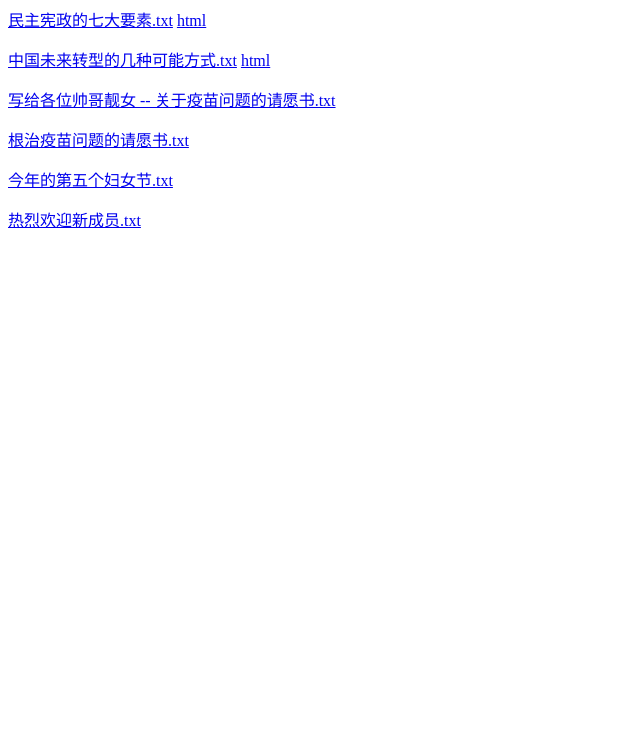
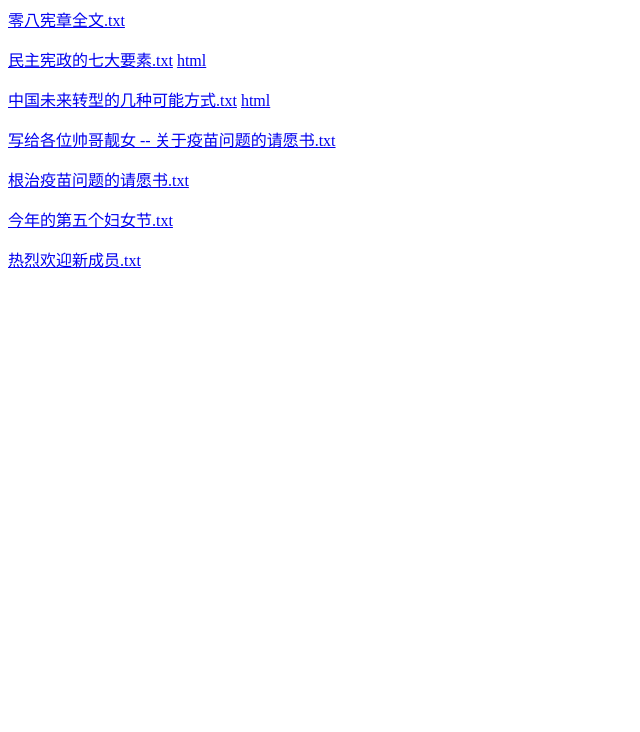
Before and after one commit to weilai2050/weilai2050.github.io, a plain HTML site: page index.html in a window 1280 px wide. Shown: the part 68-800 px from the top of the page, without its empty margins (0-640 px from the left). Drawn offline with Linux system fonts and the light colour scheme.

Commit message:
Update index.html

```diff
--- a/index.html
+++ b/index.html
@@ -1,4 +1,6 @@
 <h1> 欢迎你 </h1>
+
+<p> <a href="零八宪章全文.txt"> 零八宪章全文.txt</a>
 
 <p><a href="民主宪政的七大要素.txt">民主宪政的七大要素.txt</a>  <a href="民主宪政的七大要素.html">html</a>
 
```
